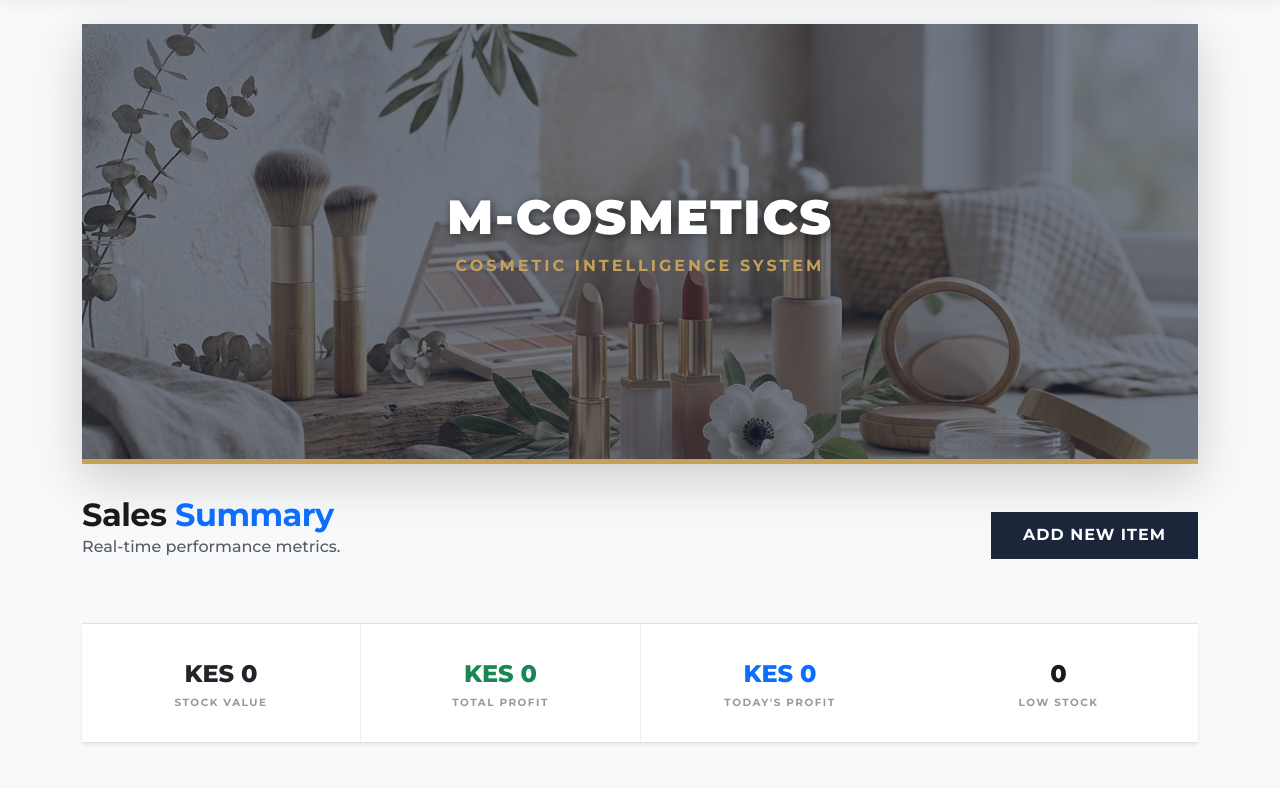
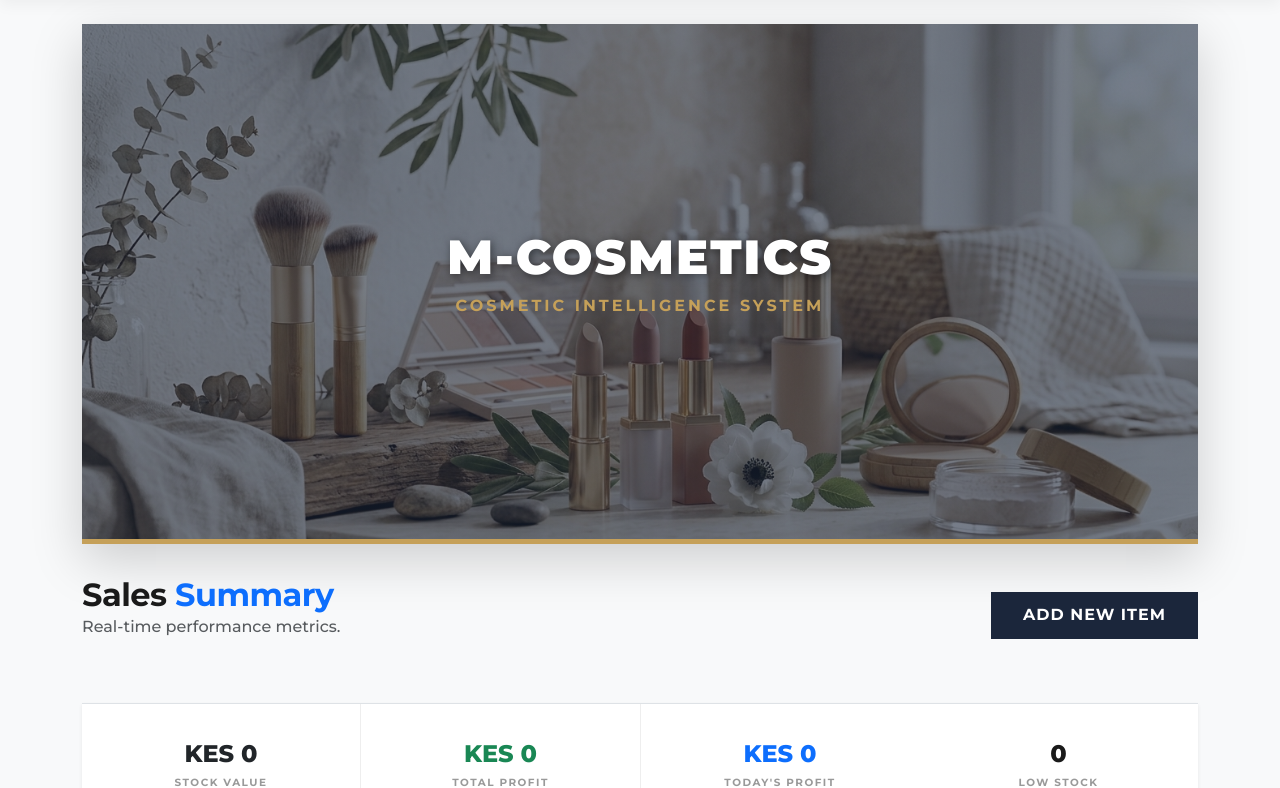
Before and after one commit to Markjohns1/maureenboutique, a Flask app: page / in a window 1280 px wide. Shown: the part 88-876 px from the top of the page. Run offline with Flask 3, Linux system fonts and the light colour scheme; a user stored in the database is signed in.

Commit message:
Increased hero height to 65vh

```diff
--- a/static/css/style.css
+++ b/static/css/style.css
@@ -79,9 +79,9 @@ body {
 
 .hero-banner {
     width: 100%;
-    height: 55vh;
-    min-height: 300px;
-    max-height: 600px;
+    height: 65vh;
+    min-height: 400px;
+    max-height: 750px;
     background: linear-gradient(rgba(27, 38, 59, 0.6), rgba(27, 38, 59, 0.6)), url('../pics/heroimg.png');
     background-size: cover;
     background-position: center;
--- a/templates/layout.html
+++ b/templates/layout.html
@@ -11,7 +11,7 @@
     <!-- Bootstrap 5 -->
     <link href="https://cdn.jsdelivr.net/npm/bootstrap@5.3.0/dist/css/bootstrap.min.css" rel="stylesheet">
     <link rel="stylesheet" href="https://cdnjs.cloudflare.com/ajax/libs/font-awesome/6.0.0/css/all.min.css">
-    <link rel="stylesheet" href="{{ url_for('static', filename='css/style.css') }}?v=1.0.2">
+    <link rel="stylesheet" href="{{ url_for('static', filename='css/style.css') }}?v=1.0.3">
 </head>
 
 <body>
```
